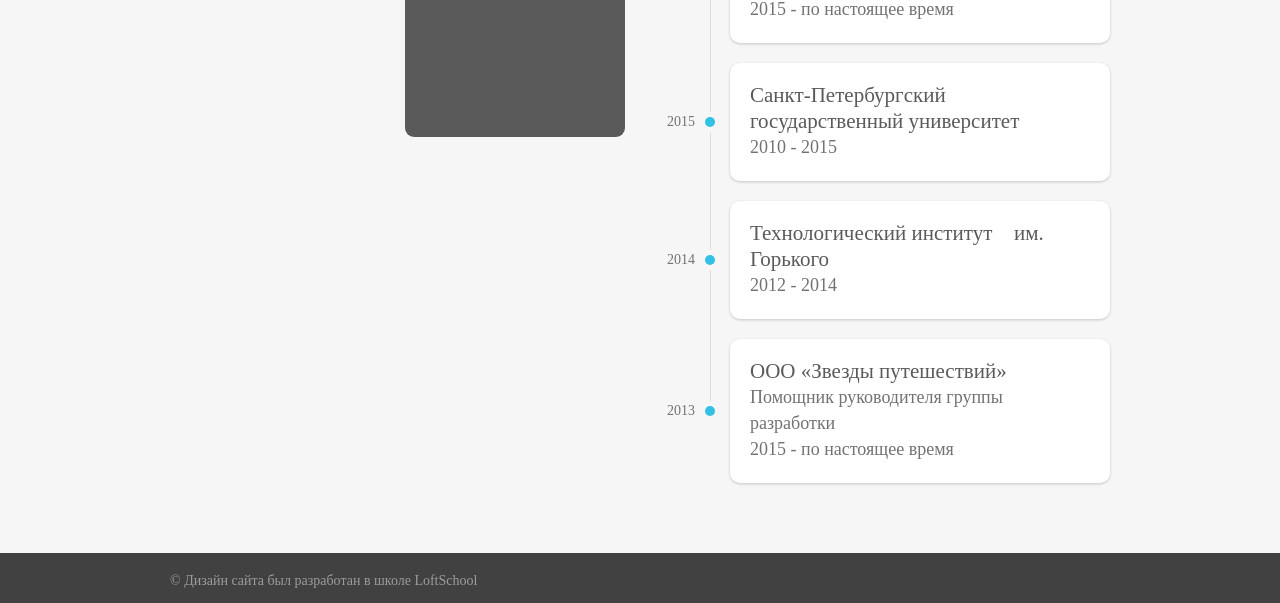
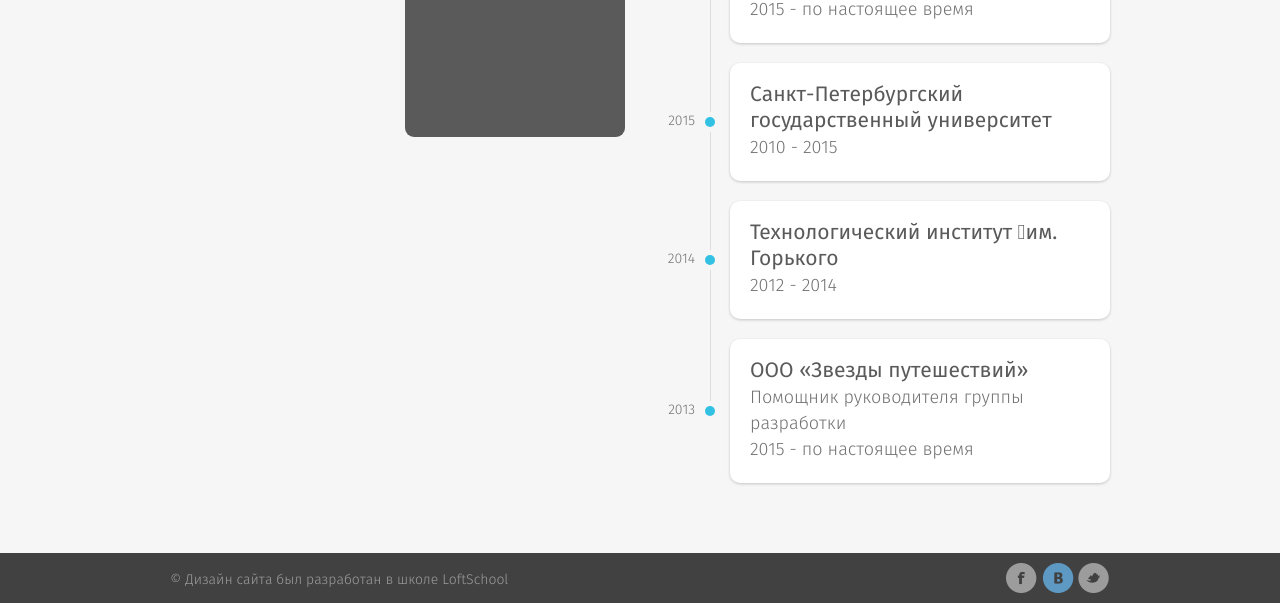
Before and after one commit to inanutshell86/1-loftschool, a plain HTML site: page career.html in a window 1280 px wide. Shown: the part 245-848 px from the top of the page. Drawn offline with Linux system fonts and the light colour scheme; the site is published under a folder, as on GitHub Pages, so addresses that start at the root find nothing.

Commit message:
change path to fonts, imgages

```diff
--- a/css/main.css
+++ b/css/main.css
@@ -3,32 +3,32 @@
 /* Generated by Font Squirrel (https://www.fontsquirrel.com) on January 16, 2017 */
 @font-face {
   font-family: 'fira_sansbold';
-  src: url("/fonts/firasans-bold-webfont.woff") format("woff"), url("/fonts/firasans-bold-webfont.svg#fira_sansbold") format("svg");
+  src: url("../fonts/firasans-bold-webfont.woff") format("woff"), url("../fonts/firasans-bold-webfont.svg#fira_sansbold") format("svg");
   font-weight: normal;
   font-style: normal; }
 
 @font-face {
   font-family: 'fira_sanslight';
-  src: url("/fonts/firasans-light-webfont.woff") format("woff"), url("/fonts/firasans-light-webfont.svg#fira_sanslight") format("svg");
+  src: url("../fonts/firasans-light-webfont.woff") format("woff"), url("../fonts/firasans-light-webfont.svg#fira_sanslight") format("svg");
   font-weight: normal;
   font-style: normal; }
 
 @font-face {
   font-family: 'fira_sansmedium';
-  src: url("/fonts/firasans-medium-webfont.woff") format("woff"), url("/fonts/firasans-medium-webfont.svg#fira_sansmedium") format("svg");
+  src: url("../fonts/firasans-medium-webfont.woff") format("woff"), url("../fonts/firasans-medium-webfont.svg#fira_sansmedium") format("svg");
   font-weight: normal;
   font-style: normal; }
 
 @font-face {
   font-family: 'fira_sansregular';
-  src: url("/fonts/firasans-regular-webfont.woff") format("woff"), url("/fonts/firasans-regular-webfont.svg#fira_sansregular") format("svg");
+  src: url("../fonts/firasans-regular-webfont.woff") format("woff"), url("../fonts/firasans-regular-webfont.svg#fira_sansregular") format("svg");
   font-weight: normal;
   font-style: normal; }
 
 /* Generated by Font Squirrel (https://www.fontsquirrel.com) on January 18, 2017 */
 @font-face {
   font-family: 'open_sanssemibold';
-  src: url("/fonts/opensans-semibold-webfont.woff") format("woff"), url("/fonts/opensans-semibold-webfont.svg#open_sanssemibold") format("svg");
+  src: url("../fonts/opensans-semibold-webfont.woff") format("woff"), url("../fonts/opensans-semibold-webfont.svg#open_sanssemibold") format("svg");
   font-weight: normal;
   font-style: normal; }
 
@@ -529,8 +529,8 @@ h1, h2, h3, h4, h5, h6 {
  * -------------------------- */
 @font-face {
   font-family: 'FontAwesome';
-  src: url("/fonts/fontawesome-webfont.eot?v=4.7.0");
-  src: url("/fonts/fontawesome-webfont.eot?#iefix&v=4.7.0") format("embedded-opentype"), url("/fonts/fontawesome-webfont.woff2?v=4.7.0") format("woff2"), url("/fonts/fontawesome-webfont.woff?v=4.7.0") format("woff"), url("/fonts/fontawesome-webfont.ttf?v=4.7.0") format("truetype"), url("/fonts/fontawesome-webfont.svg?v=4.7.0#fontawesomeregular") format("svg");
+  src: url("../fonts/fontawesome-webfont.eot?v=4.7.0");
+  src: url("../fonts/fontawesome-webfont.eot?#iefix&v=4.7.0") format("embedded-opentype"), url("../fonts/fontawesome-webfont.woff2?v=4.7.0") format("woff2"), url("../fonts/fontawesome-webfont.woff?v=4.7.0") format("woff"), url("../fonts/fontawesome-webfont.ttf?v=4.7.0") format("truetype"), url("../fonts/fontawesome-webfont.svg?v=4.7.0#fontawesomeregular") format("svg");
   font-weight: normal;
   font-style: normal; }
 
@@ -2885,14 +2885,14 @@ h1, h2, h3, h4, h5, h6 {
   color: #33c1e3;
   text-decoration: none;
   font-size: 1.125rem;
-  background: url("/img/decor/dot.png") 0 bottom repeat-x;
+  background: url("../img/decor/dot.png") 0 bottom repeat-x;
   font-family: 'fira_sansbold'; }
   @media screen and (max-width: 480px) {
     .contacts__link {
       background-image: none; } }
   .contacts__link:hover {
     color: #e85f61;
-    background: url("/img/decor/dot-hover.png") 0 bottom repeat-x;
+    background: url("../img/decor/dot-hover.png") 0 bottom repeat-x;
     transition: .2s; }
     @media screen and (max-width: 480px) {
       .contacts__link:hover {
@@ -3066,19 +3066,19 @@ h1, h2, h3, h4, h5, h6 {
   display: block; }
 
 .socials__link_vk {
-  background: url("/img/icons/vk.png") 0 0 no-repeat; }
+  background: url("../img/icons/vk.png") 0 0 no-repeat; }
   .socials__link_vk:hover {
-    background: url("/img/icons/vk-hover.png") 0 0 no-repeat; }
+    background: url("../img/icons/vk-hover.png") 0 0 no-repeat; }
 
 .socials__link_fb {
-  background: url("/img/icons/fb.png") 0 0 no-repeat; }
+  background: url("../img/icons/fb.png") 0 0 no-repeat; }
   .socials__link_fb:hover {
-    background: url("/img/icons/fb-hover.png") 0 0 no-repeat; }
+    background: url("../img/icons/fb-hover.png") 0 0 no-repeat; }
 
 .socials__link_tw {
-  background: url("/img/icons/tw.png") 0 0 no-repeat; }
+  background: url("../img/icons/tw.png") 0 0 no-repeat; }
   .socials__link_tw:hover {
-    background: url("/img/icons/tw-hover.png") 0 0 no-repeat; }
+    background: url("../img/icons/tw-hover.png") 0 0 no-repeat; }
 
 .copyright {
   font-size: 0.875rem;
@@ -3086,7 +3086,7 @@ h1, h2, h3, h4, h5, h6 {
   color: #9c9c9c; }
 
 .socials__item_active .socials__link {
-  background: url("/img/icons/vk-hover.png") 0 0 no-repeat; }
+  background: url("../img/icons/vk-hover.png") 0 0 no-repeat; }
 
 /* --------- sidebar --------- */
 @media screen and (max-width: 480px) {
```
